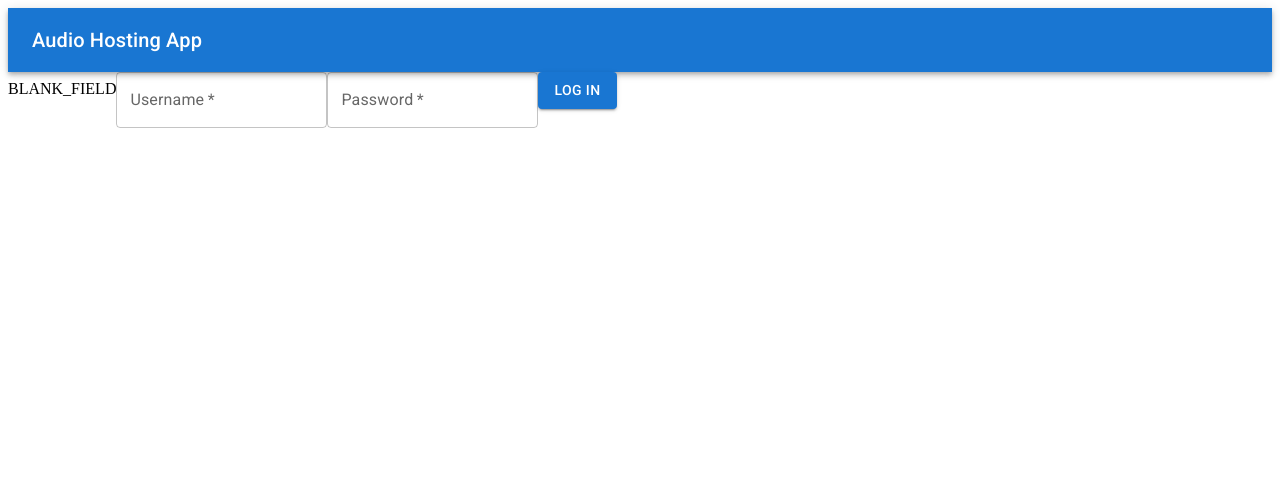
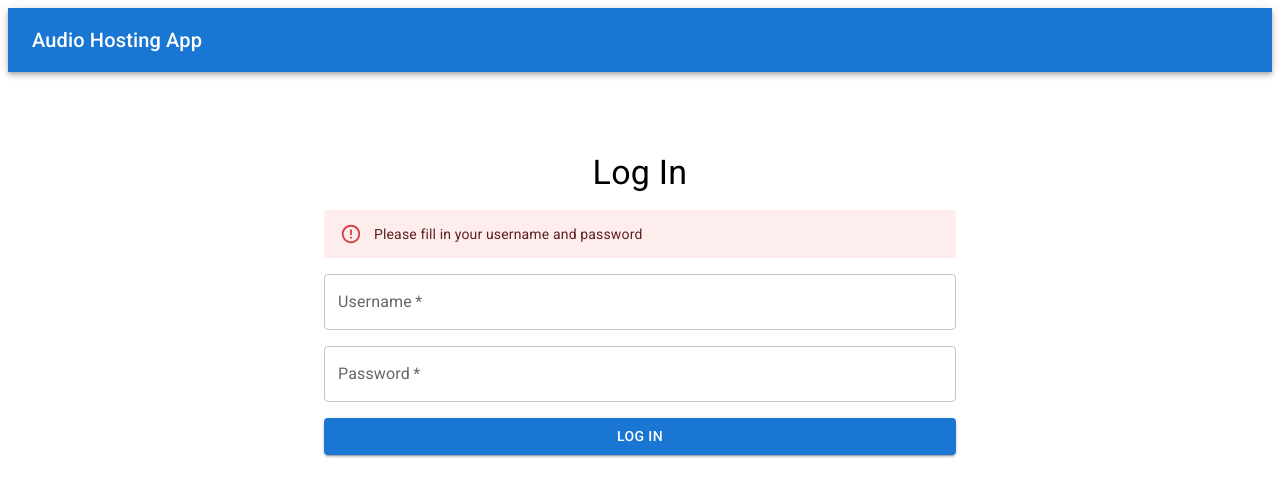
Before and after one commit to lee-kimmixq/audio-hosting-app-frontend, a React (Create React App) app: page / in a window 1280 px wide. Both pictures are taken after a click on the button "LOG IN". Shown: the top 496 px of the page. Built offline with nearby package versions, Linux system fonts and the light colour scheme; no server answers.

Commit message:
fix: login page styling and error alerts

```diff
--- a/src/pages/Home/index.tsx
+++ b/src/pages/Home/index.tsx
@@ -1,8 +1,11 @@
 import { useCallback, useEffect, useRef, useState } from 'react'
 import { useNavigate } from 'react-router-dom'
 
+import Alert from '@mui/material/Alert'
 import Button from '@mui/material/Button'
+import Grid from '@mui/material/Grid'
 import TextField from '@mui/material/TextField'
+import Typography from '@mui/material/Typography'
 
 import useFetch from '../../hooks/useFetch'
 
@@ -19,6 +22,12 @@ enum LoginError {
   BLANK_FIELD = 'BLANK_FIELD',
   INVALID = 'INVALID',
   UNKNOWN = 'UNKNOWN',
+}
+
+const errorMessageMap: { [x in LoginError]: string } = {
+  [LoginError.BLANK_FIELD]: 'Please fill in your username and password',
+  [LoginError.INVALID]: 'Wrong username or password',
+  [LoginError.UNKNOWN]: 'An unknown error occurred',
 }
 
 export function Home() {
@@ -67,8 +76,14 @@ export function Home() {
   }, [])
 
   return (
-    <>
-      {loginError && loginError}
+    <Grid container justifyContent="center" my={10}>
+      <Grid container flexDirection="column" xs={6} rowGap={2}>
+        <Typography variant="h4" textAlign="center">
+          Log In
+        </Typography>
+        {loginError && (
+          <Alert severity="error">{errorMessageMap[loginError]}</Alert>
+        )}
         <TextField required inputRef={usernameRef} label="Username" />
         <TextField
           required
@@ -79,6 +94,7 @@ export function Home() {
         <Button variant="contained" onClick={handleSubmit} type="submit">
           Log In
         </Button>
-    </>
+      </Grid>
+    </Grid>
   )
 }
```
Lines whose indentation alone changed are shown as unchanged.
